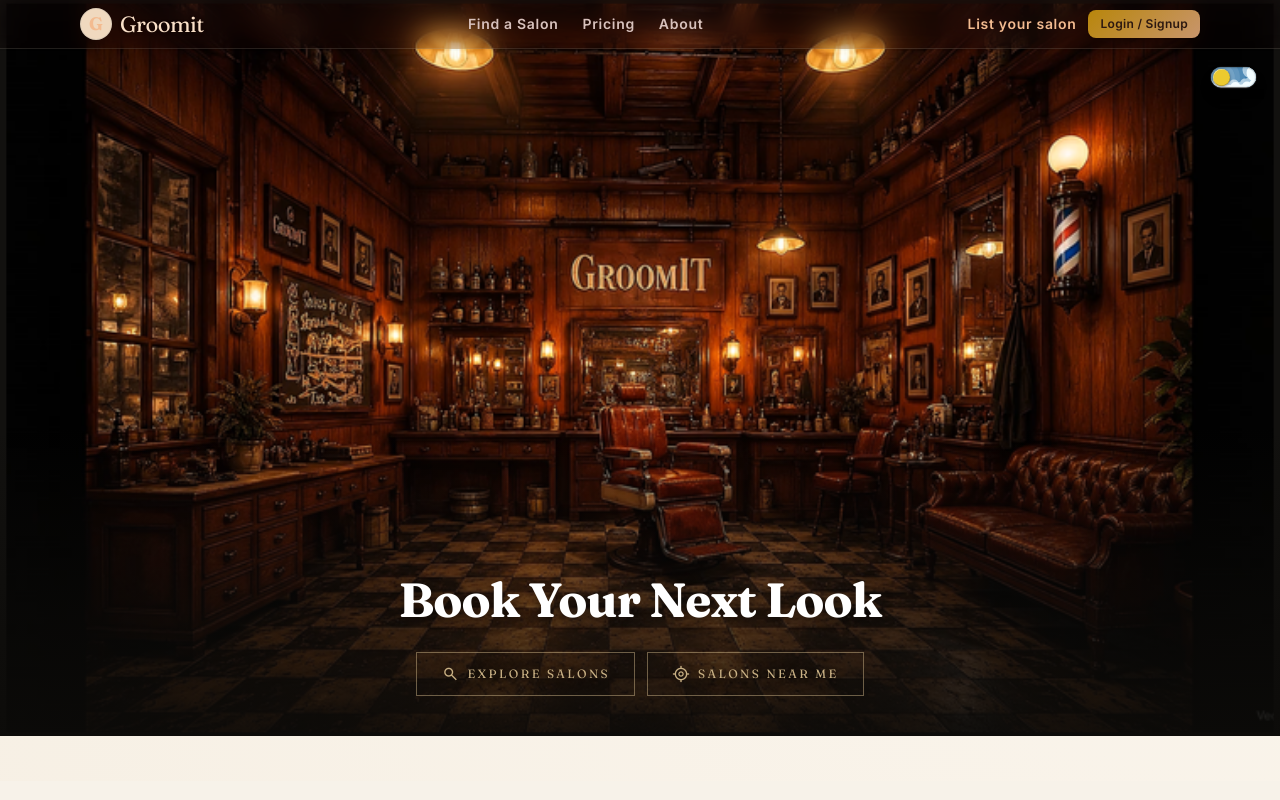
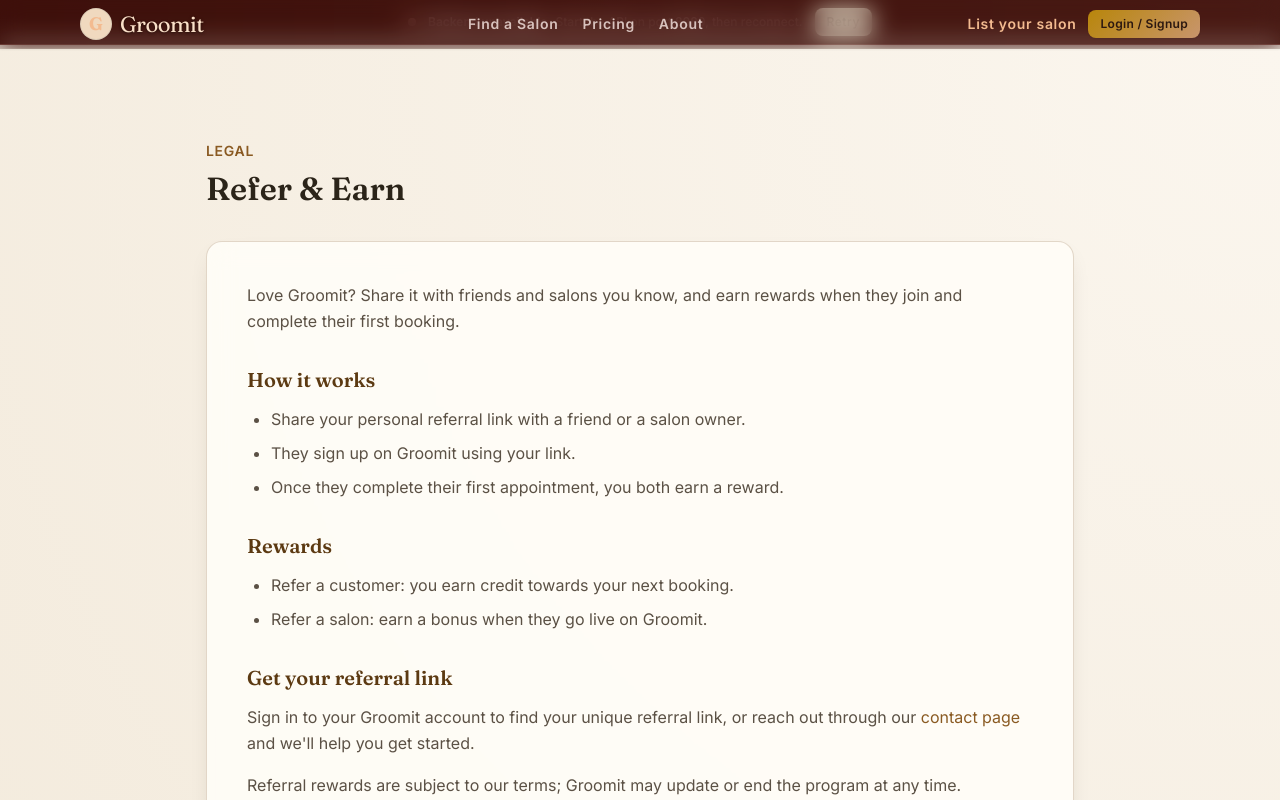
Before and after one commit to Tushargg1/hairsaloon, a React (Vite) app in the folder frontend/: page /refer in a window 1280 px wide. Before the commit this address led to /. Shown: the top 800 px of the page. Built offline with nearby package versions, Linux system fonts and the light colour scheme; no server answers.

Commit message:
Add Refer & Earn page and Company footer link

```diff
--- a/frontend/src/App.jsx
+++ b/frontend/src/App.jsx
@@ -20,6 +20,7 @@ import ContactPage from './platform/ContactPage.jsx'
 import TermsPage from './platform/legal/TermsPage.jsx'
 import PrivacyPage from './platform/legal/PrivacyPage.jsx'
 import RefundPolicyPage from './platform/legal/RefundPolicyPage.jsx'
+import ReferEarn from './platform/ReferEarn.jsx'
 import TenantRoutes from './tenant/TenantRoutes.jsx'
 
 function PlatformRoutes() {
@@ -35,6 +36,7 @@ function PlatformRoutes() {
         <Route path="terms" element={<TermsPage />} />
         <Route path="privacy" element={<PrivacyPage />} />
         <Route path="refund-policy" element={<RefundPolicyPage />} />
+        <Route path="refer" element={<ReferEarn />} />
         <Route path="login" element={<AuthPage mode="login" />} />
         <Route path="signup" element={<AuthPage mode="signup" />} />
         <Route path="for-business" element={<BusinessSignup />} />
--- a/frontend/src/platform/HomePage.jsx
+++ b/frontend/src/platform/HomePage.jsx
@@ -2,7 +2,6 @@ import { Link, useOutletContext } from 'react-router-dom'
 import { useEffect, useRef, useState } from 'react'
 import Icon from '../shared/components/Icon.jsx'
 import VideoHero from '../shared/components/VideoHero.jsx'
-import DepthCarousel from '../shared/components/DepthCarousel.jsx'
 import ThemeSwitch from '../shared/components/ThemeSwitch.jsx'
 
 const STATS = [
@@ -10,40 +9,6 @@ const STATS = [
   { icon: 'event_available', value: '50k+', label: 'Bookings Made' },
   { icon: 'star', value: '4.9/5', label: 'Client Reviews' },
 ]
-
-const STEPS = [
-  { step: '01', icon: 'search', title: 'Discover', desc: 'Browse curated premium salons in your city.' },
-  { step: '02', icon: 'compare_arrows', title: 'Compare', desc: 'View services, prices, reviews, and availability.' },
-  { step: '03', icon: 'event_available', title: 'Book', desc: 'Reserve your slot in seconds. No calls needed.' },
-]
-
-// Showcase images for the gallery carousel (branded barbershop stills bundled in /public).
-const GALLERY = [
-  { image: '/background-windows-img.png', alt: 'Vintage barbershop interior' },
-  { image: '/background-img-mobile.jpg', alt: 'Classic barber chair' },
-]
-
-function VintageHeading({ children }) {
-  return (
-    <div className="vintage-heading-row">
-      <span className="vintage-heading-rule" />
-      <h2 className="vintage-heading gold-gradient-text">{children}</h2>
-      <span className="vintage-heading-rule" />
-    </div>
-  )
-}
-
-function ScissorsMark() {
-  return (
-    <svg className="booking-scissors" fill="none" stroke="currentColor" strokeWidth="1.5" viewBox="0 0 24 24" aria-hidden="true">
-      <path d="M14.348 5.656a4.5 4.5 0 015.656 5.656l-9.9 9.9a4.5 4.5 0 01-5.656-5.656l9.9-9.9z" strokeLinecap="round" strokeLinejoin="round" />
-      <path d="M14.348 5.656L9.656 10.348M19.004 10.348l-4.692 4.692" strokeLinecap="round" strokeLinejoin="round" />
-      <circle cx="6" cy="18" r="2" />
-      <circle cx="18" cy="6" r="2" />
-      <path d="M7.5 16.5L16.5 7.5" strokeLinecap="round" strokeLinejoin="round" />
-    </svg>
-  )
-}
 
 export default function HomePage() {
   const { siteLight, toggleSiteTheme } = useOutletContext() || {}
@@ -133,67 +98,6 @@ export default function HomePage() {
           </div>
         </section>
 
-        {/* How It Works */}
-        <section className="pt-12 px-4 lg:px-6 w-full md:max-w-2xl md:mx-auto" id="how-it-works">
-          <div className="booking-frame">
-            <div className="booking-plate">
-              <div className="booking-texture" />
-              <header className="booking-head">
-                <ScissorsMark />
-                <div className="booking-title-row">
-                  <span className="booking-title-rule" />
-                  <h2 className="booking-title gold-gradient-text">How It Works</h2>
-                  <span className="booking-title-rule" />
-                </div>
-              </header>
-              <div className="relative z-10 flex flex-col gap-6">
-                {STEPS.map((item) => (
-                  <div key={item.step} className="flex items-start gap-4">
-                    <Icon name={item.icon} filled className="text-3xl text-secondary flex-shrink-0 mt-1" />
-                    <div>
-                      <h3 className="font-display text-title-lg gold-gradient-text mb-1">{item.title}</h3>
-                      <p className="font-body text-body-md text-on-surface-variant">{item.desc}</p>
-                    </div>
-                  </div>
-                ))}
-              </div>
-              <p className="price-mark relative z-10 mt-6">&mdash; Groomit &mdash;</p>
-            </div>
-          </div>
-        </section>
-
-        {/* Gallery */}
-        <section className="pt-8 pb-4 px-4 lg:px-6 w-full" id="gallery">
-          <div className="vintage-heading-row mb-2">
-            <span className="vintage-heading-rule" />
-            <h2 className="vintage-heading gold-gradient-text">Featured Salons</h2>
-            <span className="vintage-heading-rule" />
-          </div>
-          <div className="relative w-full h-[260px] sm:h-[320px]">
-            <DepthCarousel
-              items={GALLERY}
-              depth={160}
-              spread={125}
-              tilt={6}
-              tiltDirection="right"
-              perspective={1500}
-              visibleCards={4}
-              falloff={0.11}
-              autoplay
-              loop
-              cardWidth={280}
-              cardHeight={260}
-              radius={16}
-              tint="#1a1206"
-              duration={1150}
-              ease="back.out(1.4)"
-              autoplayDelay={4000}
-              showControls
-              showIndicators
-            />
-          </div>
-        </section>
-
         {/* Own a Salon CTA */}
         <section className="pt-4 pb-12 px-4 lg:px-6 w-full md:max-w-2xl md:mx-auto" id="for-owners">
           <div className="booking-frame">
--- /dev/null
+++ b/frontend/src/platform/ReferEarn.jsx
@@ -0,0 +1,36 @@
+import LegalPage from './legal/LegalPage.jsx'
+
+export default function ReferEarn() {
+  return (
+    <LegalPage title="Refer & Earn">
+      <p>
+        Love Groomit? Share it with friends and salons you know, and earn rewards when they
+        join and complete their first booking.
+      </p>
+
+      <h2>How it works</h2>
+      <ul>
+        <li>Share your personal referral link with a friend or a salon owner.</li>
+        <li>They sign up on Groomit using your link.</li>
+        <li>Once they complete their first appointment, you both earn a reward.</li>
+      </ul>
+
+      <h2>Rewards</h2>
+      <ul>
+        <li>Refer a customer: you earn credit towards your next booking.</li>
+        <li>Refer a salon: earn a bonus when they go live on Groomit.</li>
+      </ul>
+
+      <h2>Get your referral link</h2>
+      <p>
+        Sign in to your Groomit account to find your unique referral link, or reach out through
+        our <a href="/contact">contact page</a> and we&apos;ll help you get started.
+      </p>
+
+      <p className="muted">
+        Referral rewards are subject to our terms; Groomit may update or end the program at any
+        time.
+      </p>
+    </LegalPage>
+  )
+}
--- a/frontend/src/shared/components/Footer.jsx
+++ b/frontend/src/shared/components/Footer.jsx
@@ -37,6 +37,7 @@ export default function Footer() {
           <p className="salon-footer-line"><Link to="/about">About Us</Link></p>
           <p className="salon-footer-line"><Link to="/contact">Contact</Link></p>
           <p className="salon-footer-line"><Link to="/pricing">Pricing</Link></p>
+          <p className="salon-footer-line"><Link to="/refer">Refer &amp; Earn</Link></p>
           <p className="salon-footer-line"><Link to="/terms">Terms of Service</Link></p>
           <p className="salon-footer-line"><Link to="/privacy">Privacy Policy</Link></p>
 
```
